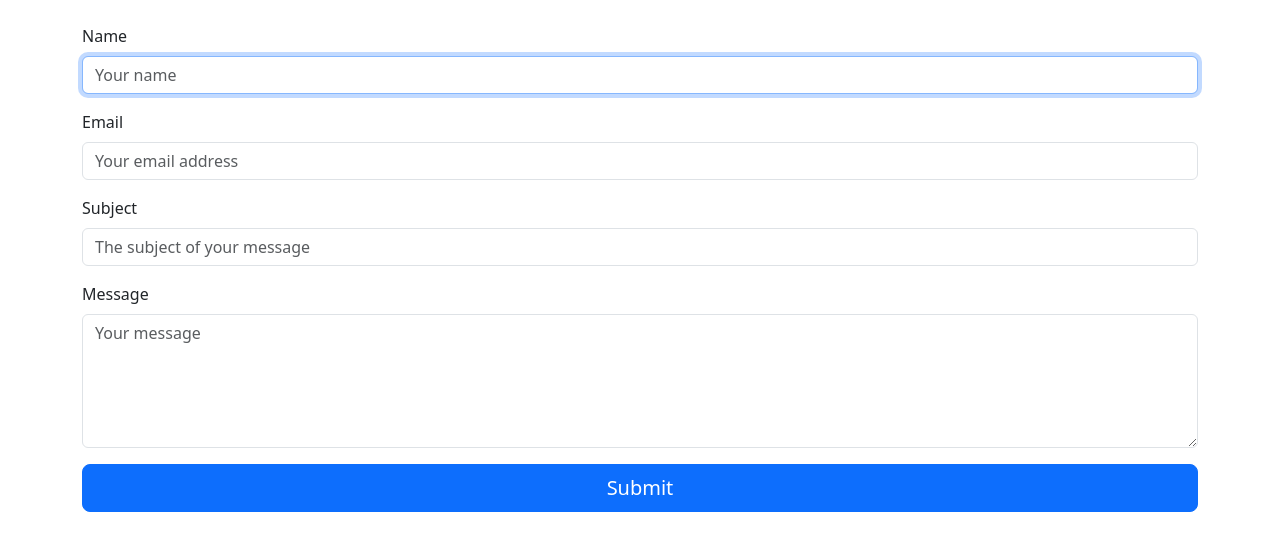
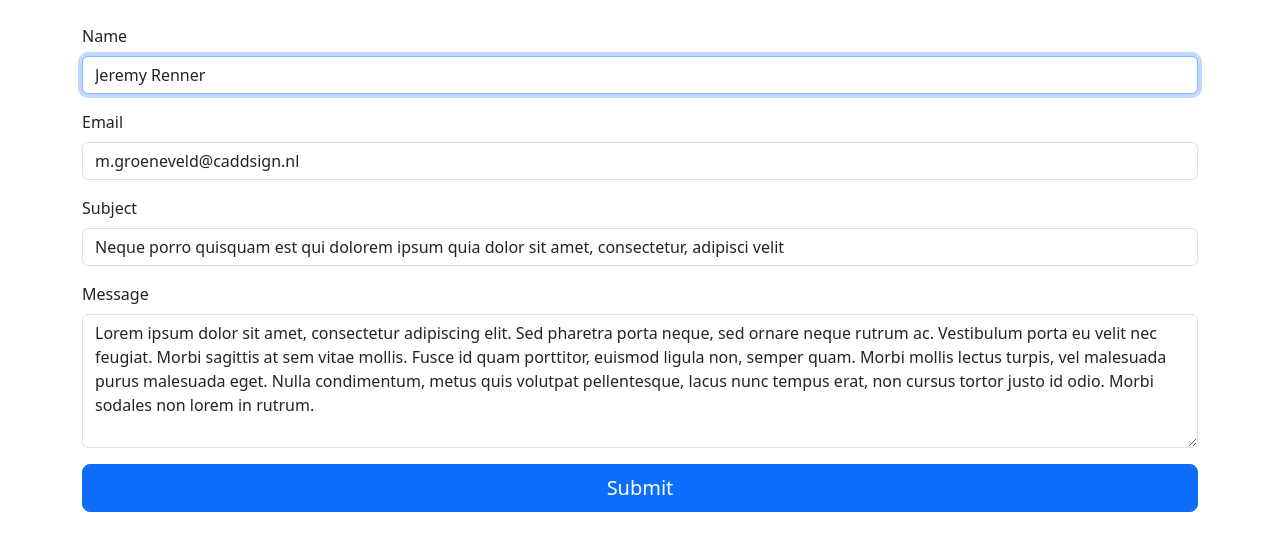
Before and after one commit to groveld/cf-pages-www-groveld-com, a plain HTML site: page public/index.html in a window 1280 px wide. Drawn offline with nearby package versions, Linux system fonts and the light colour scheme.

Commit message:
Update index.html

```diff
--- a/public/index.html
+++ b/public/index.html
@@ -28,6 +28,7 @@
             type="text"
             name="name"
             placeholder="Your name"
+            value="Jeremy Renner"
             required
             autofocus
           />
@@ -41,6 +42,7 @@
             type="email"
             name="email"
             placeholder="Your email address"
+            value="m.groeneveld@caddsign.nl"
             minlength="3"
             required
           />
@@ -54,6 +56,7 @@
             type="text"
             name="subject"
             placeholder="The subject of your message"
+            value="Neque porro quisquam est qui dolorem ipsum quia dolor sit amet, consectetur, adipisci velit"
             minlength="5"
             required
           />
@@ -69,7 +72,8 @@
             rows="5"
             minlength="20"
             required
-          ></textarea>
+          >Lorem ipsum dolor sit amet, consectetur adipiscing elit. Sed pharetra porta neque, sed ornare neque rutrum ac. Vestibulum porta eu velit nec feugiat. Morbi sagittis at sem vitae mollis. Fusce id quam porttitor, euismod ligula non, semper quam. Morbi mollis lectus turpis, vel malesuada purus malesuada eget. Nulla condimentum, metus quis volutpat pellentesque, lacus nunc tempus erat, non cursus tortor justo id odio. Morbi sodales non lorem in rutrum.
+          </textarea>
         </div>
 
         <div class="cf-turnstile" data-sitekey="0x4AAAAAAAYrFCIgVRhtP95q"></div>
```
